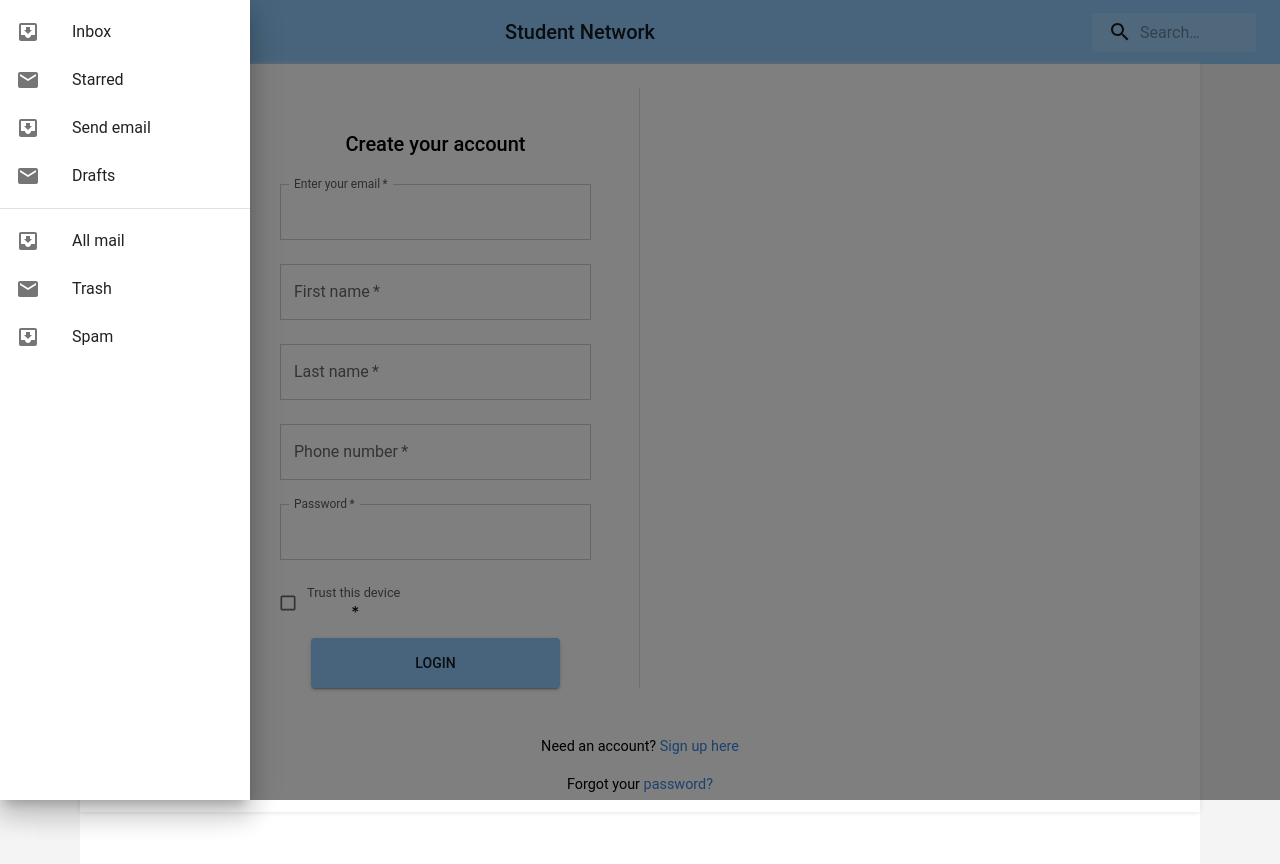
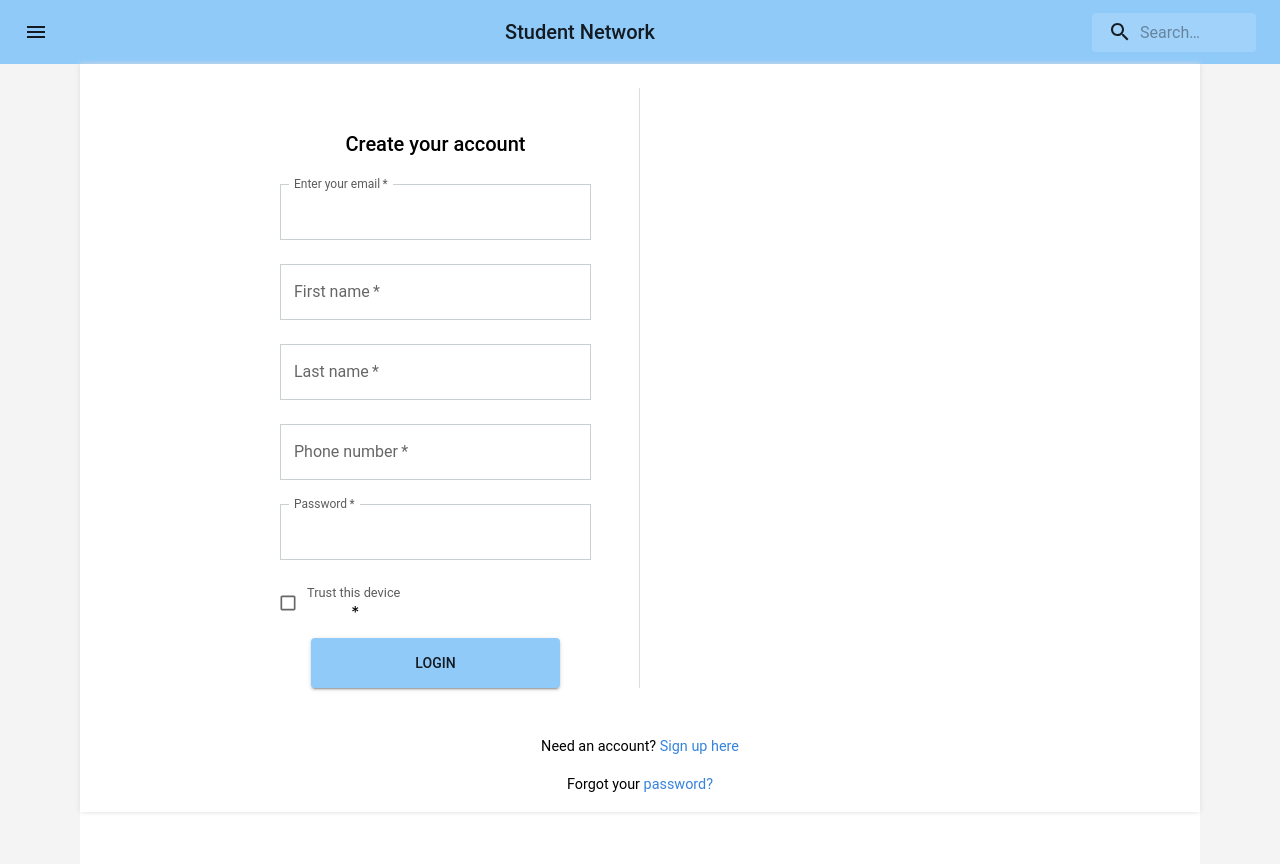
Before and after one commit to m-code-ing/student-directory-fe, a React (Create React App) app: page / in a window 1280 px wide. Built offline with nearby package versions, Linux system fonts and the light colour scheme.

Commit message:
fix issue where Drawer is open on page load

```diff
--- a/src/components/AppBar.tsx
+++ b/src/components/AppBar.tsx
@@ -53,7 +53,7 @@ const StyledInputBase = styled(InputBase)(({ theme }) => ({
 }))
 
 const SearchAppBar = () => {
-  const [drawerOpen, setDrawerOpen] = React.useState(true)
+  const [drawerOpen, setDrawerOpen] = React.useState(false)
   return (
     <Box sx={{ flexGrow: 1 }}>
       <TemporaryDrawer open={drawerOpen} onToggleDrawer={setDrawerOpen} />
--- a/src/components/Drawer.tsx
+++ b/src/components/Drawer.tsx
@@ -1,7 +1,6 @@
 import * as React from 'react'
 import Box from '@mui/material/Box'
 import Drawer from '@mui/material/Drawer'
-import Button from '@mui/material/Button'
 import List from '@mui/material/List'
 import Divider from '@mui/material/Divider'
 import ListItem from '@mui/material/ListItem'
```
